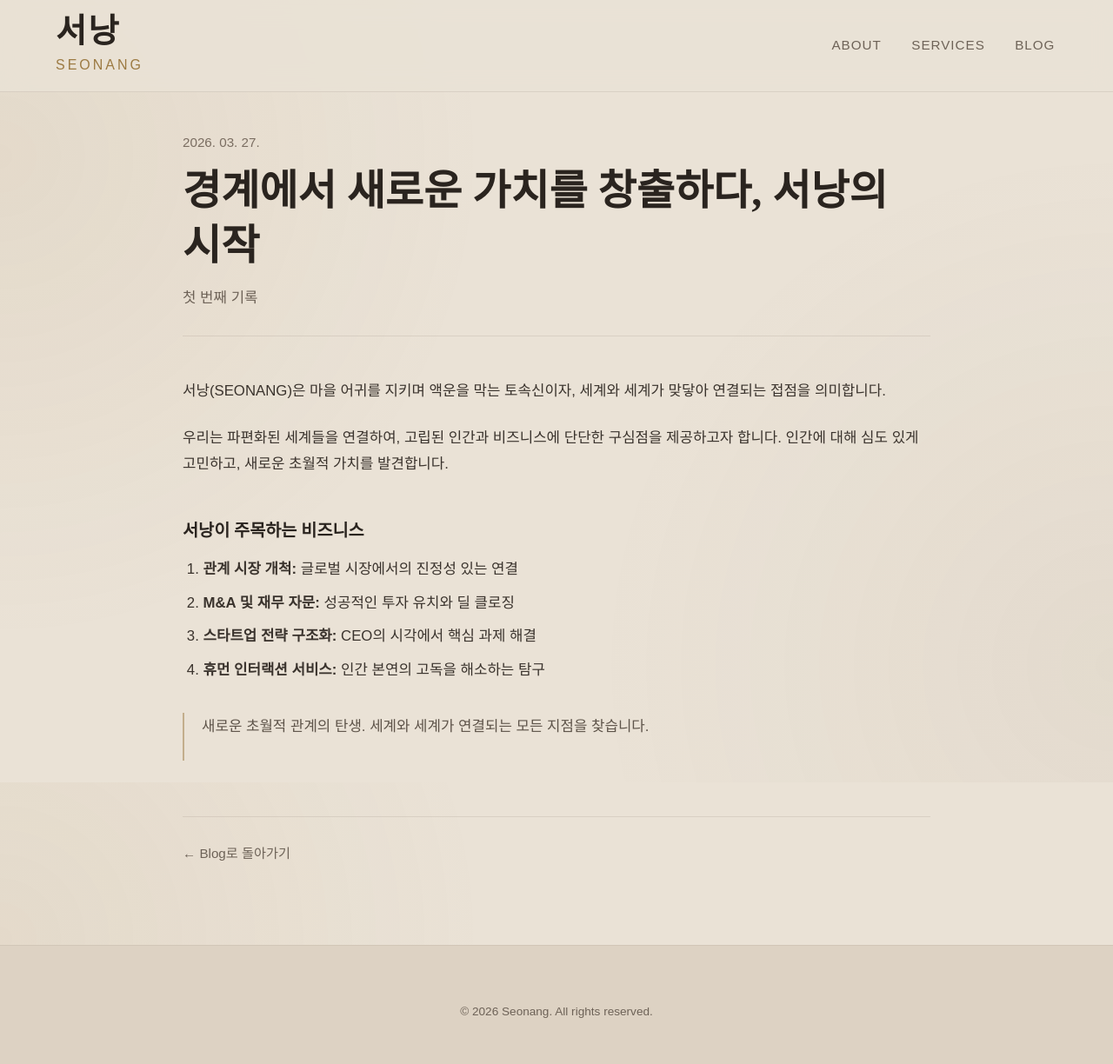
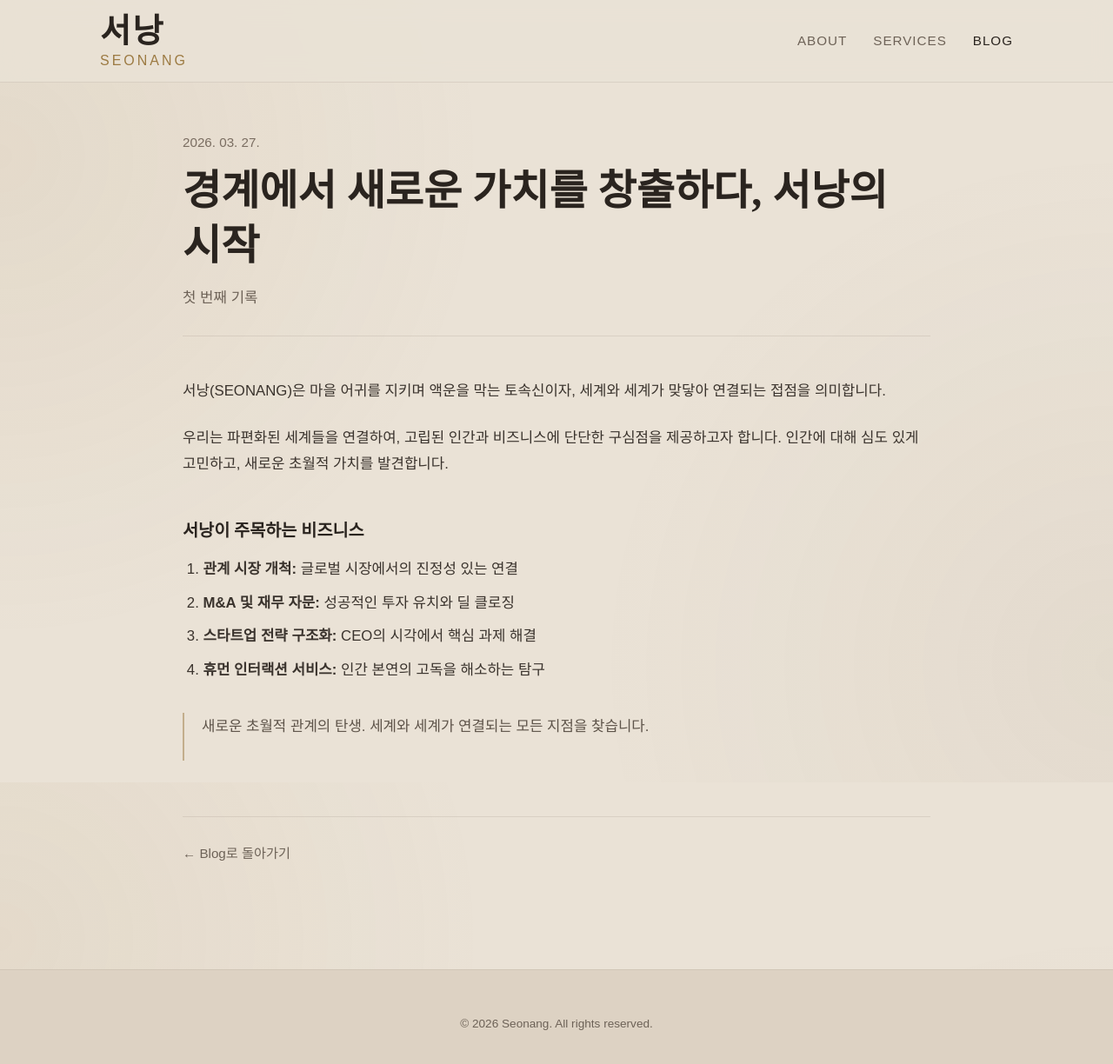
Before and after one commit to seonang/seonang.github.io, a Jekyll site: the page built from _posts/2026-03-27-first-record.md, in a window 1280 px wide and 1240 px high. Shown: the top 1224 px of the window at 87% size. Built offline with Jekyll 4.4.1, drawn with Linux system fonts in a browser that asks for light colours; some web fonts are replaced.

Commit message:
Update post.html

```diff
--- a/_layouts/post.html
+++ b/_layouts/post.html
@@ -11,20 +11,46 @@
         @import url('https://fonts.googleapis.com/css2?family=Noto+Serif+KR:wght@300;400;600&display=swap');
         @import url('https://cdn.jsdelivr.net/gh/orioncactus/pretendard/dist/web/static/pretendard.css');
 
-        html { scroll-behavior: smooth; }
+        :root {
+            --bg: #EAE2D6;
+            --bg-strong: #DDD2C3;
+            --text: #2F2923;
+            --text-strong: #2A241F;
+            --text-muted: #6D6257;
+            --accent: #9C7A42;
+            --border: rgba(70, 55, 38, 0.10);
+            --border-soft: rgba(70, 55, 38, 0.08);
+            --header-height: 96px;
+            --header-padding-y: 15px;
+            --page-gutter: 5%;
+            --content-width: 1050px;
+            --post-width: 860px;
+            --footer-padding-y: 50px;
+        }
 
-        body, html {
+        html {
+            scroll-behavior: smooth;
+        }
+
+        html, body {
             margin: 0;
             padding: 0;
-            background-color: #EAE2D6;
+            min-height: 100%;
+            background-color: var(--bg);
             background-image:
                 radial-gradient(circle at 0% 20%, rgba(156, 122, 66, 0.08) 0%, transparent 38%),
                 radial-gradient(circle at 100% 85%, rgba(120, 102, 76, 0.06) 0%, transparent 40%);
             background-attachment: fixed;
-            color: #2F2923;
+            color: var(--text);
             font-family: 'Pretendard', sans-serif;
             line-height: 1.8;
             overflow-x: hidden;
+        }
+
+        body {
+            min-height: 100vh;
+            display: flex;
+            flex-direction: column;
         }
 
         h1, h2, h3, h4, .serif {
@@ -32,71 +58,95 @@
             font-weight: 600;
         }
 
-        nav {
+        .site-header {
             position: fixed;
             top: 0;
+            left: 0;
             width: 100%;
-            padding: 15px 0;
+            padding: var(--header-padding-y) 0;
             background: rgba(234, 226, 214, 0.82);
             backdrop-filter: blur(14px);
+            border-bottom: 1px solid var(--border);
             z-index: 1000;
+            box-sizing: border-box;
+        }
+
+        .site-header-inner {
+            max-width: calc(var(--content-width) + (var(--page-gutter) * 2));
+            margin: 0 auto;
+            padding: 0 var(--page-gutter);
+            box-sizing: border-box;
             display: flex;
             justify-content: space-between;
             align-items: center;
-            border-bottom: 1px solid rgba(70, 55, 38, 0.10);
         }
 
         .nav-logo {
             display: flex;
             flex-direction: column;
             text-decoration: none;
-            margin-left: 5%;
+            flex-shrink: 0;
         }
 
         .nav-logo .serif {
             font-size: 2.4rem;
-            color: #2A241F;
+            color: var(--text-strong);
             letter-spacing: 2px;
             line-height: 1.1;
         }
 
         .nav-logo .logo-eng {
             font-size: 1rem;
-            color: #9C7A42;
+            color: var(--accent);
             font-family: 'Pretendard', sans-serif;
             letter-spacing: 3px;
             margin-top: 4px;
             font-weight: 300;
+            line-height: 1.1;
         }
 
         .nav-links {
-            margin-right: 5.2%;
+            display: flex;
+            align-items: center;
+            flex-wrap: wrap;
         }
 
         .nav-links a {
-            color: #6D6257;
+            color: var(--text-muted);
             text-decoration: none;
             margin-left: 30px;
             font-size: 0.95rem;
             text-transform: uppercase;
             letter-spacing: 1px;
             transition: color 0.3s;
+            white-space: nowrap;
         }
 
-        .nav-links a:hover {
-            color: #2A241F;
+        .nav-links a:hover,
+        .nav-links a.active {
+            color: var(--text-strong);
+        }
+
+        .site-main {
+            flex: 1;
+            display: block;
+        }
+
+        .post-page {
+            padding: calc(var(--header-height) + 54px) var(--page-gutter) 90px;
+            box-sizing: border-box;
         }
 
         .post-wrap {
-            max-width: 860px;
+            max-width: var(--post-width);
             margin: 0 auto;
-            padding: 150px 5% 90px;
+            width: 100%;
         }
 
         .post-header {
             margin-bottom: 48px;
             padding-bottom: 28px;
-            border-bottom: 1px solid rgba(70, 55, 38, 0.10);
+            border-bottom: 1px solid var(--border);
         }
 
         .post-date {
@@ -110,12 +160,12 @@
             font-size: 3rem;
             line-height: 1.3;
             margin: 0 0 14px 0;
-            color: #2A241F;
+            color: var(--text-strong);
             word-break: keep-all;
         }
 
         .post-subtitle {
-            color: #6D6257;
+            color: var(--text-muted);
             font-size: 1.05rem;
             font-weight: 300;
             margin: 0;
@@ -133,7 +183,7 @@
         .post-content h2,
         .post-content h3,
         .post-content h4 {
-            color: #2A241F;
+            color: var(--text-strong);
             margin-top: 2.4em;
             margin-bottom: 0.8em;
             line-height: 1.4;
@@ -176,44 +226,50 @@
 
         .post-content hr {
             border: 0;
-            border-top: 1px solid rgba(70, 55, 38, 0.10);
+            border-top: 1px solid var(--border);
             margin: 2.5em 0;
         }
 
         .post-bottom-nav {
             margin-top: 64px;
             padding-top: 28px;
-            border-top: 1px solid rgba(70, 55, 38, 0.10);
+            border-top: 1px solid var(--border);
         }
 
         .back-to-blog {
             display: inline-block;
-            color: #6D6257;
+            color: var(--text-muted);
             text-decoration: none;
             font-size: 0.95rem;
         }
 
         .back-to-blog:hover {
-            color: #2A241F;
+            color: var(--text-strong);
         }
 
-        footer {
-            background-color: #DDD2C3;
-            border-top: 1px solid rgba(70, 55, 38, 0.08);
-            padding: 50px 5%;
+        .site-footer {
+            margin-top: auto;
+            background-color: var(--bg-strong);
+            border-top: 1px solid var(--border-soft);
+            padding: var(--footer-padding-y) var(--page-gutter);
             text-align: center;
-            color: #6D6257;
+            color: var(--text-muted);
             font-size: 0.85rem;
             font-weight: 300;
+            box-sizing: border-box;
+        }
+
+        .site-footer p {
+            margin: 0;
         }
 
         @media (max-width: 768px) {
+            :root {
+                --header-height: 88px;
+            }
+
             .nav-logo .serif {
                 font-size: 2rem;
-            }
-
-            .nav-links {
-                margin-right: 5%;
             }
 
             .nav-links a {
@@ -221,8 +277,8 @@
                 font-size: 0.88rem;
             }
 
-            .post-wrap {
-                padding-top: 130px;
+            .post-page {
+                padding-top: calc(var(--header-height) + 40px);
                 padding-bottom: 70px;
             }
 
@@ -237,20 +293,23 @@
     </style>
 </head>
 <body>
-
-    <nav>
+    <header class="site-header">
+        <div class="site-header-inner">
             <a href="{{ '/' | relative_url }}" class="nav-logo">
                 <span class="serif">서낭</span>
                 <span class="logo-eng">SEONANG</span>
             </a>
-        <div class="nav-links">
+            <nav class="nav-links">
                 <a href="{{ '/#about' | relative_url }}">About</a>
                 <a href="{{ '/#services' | relative_url }}">Services</a>
-            <a href="{{ '/blog' | relative_url }}">Blog</a>
+                <a href="{{ '/blog' | relative_url }}" class="active">Blog</a>
+            </nav>
         </div>
-    </nav>
+    </header>
 
-    <main class="post-wrap">
+    <main class="site-main">
+        <section class="post-page">
+            <div class="post-wrap">
                 <header class="post-header">
                     <div class="post-date">{{ page.date | date: "%Y. %m. %d." }}</div>
                     <h1 class="post-title serif">{{ page.title }}</h1>
@@ -266,11 +325,12 @@
                 <div class="post-bottom-nav">
                     <a class="back-to-blog" href="{{ '/blog' | relative_url }}">← Blog로 돌아가기</a>
                 </div>
+            </div>
+        </section>
     </main>
 
-    <footer>
+    <footer class="site-footer">
         <p>&copy; 2026 Seonang. All rights reserved.</p>
     </footer>
-
 </body>
 </html>
```
Lines whose indentation alone changed are shown as unchanged.
